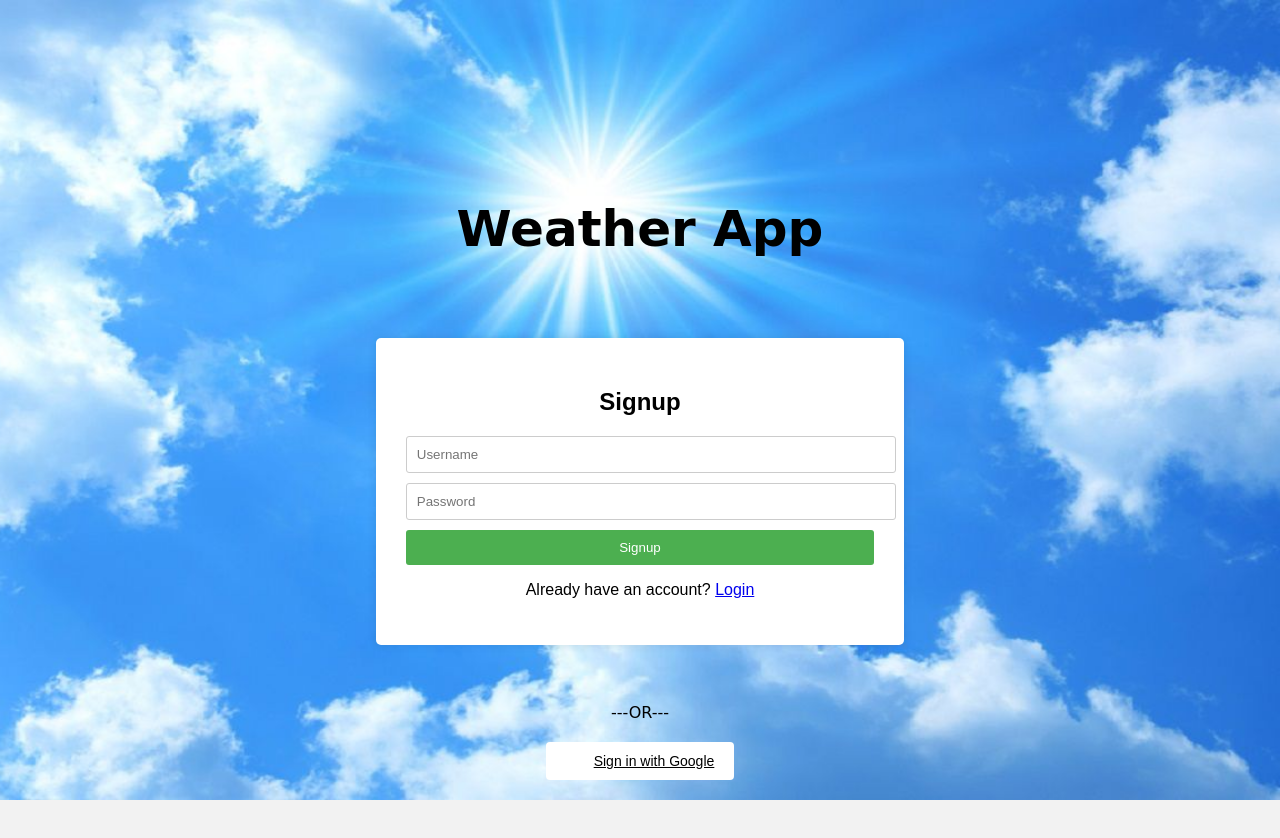
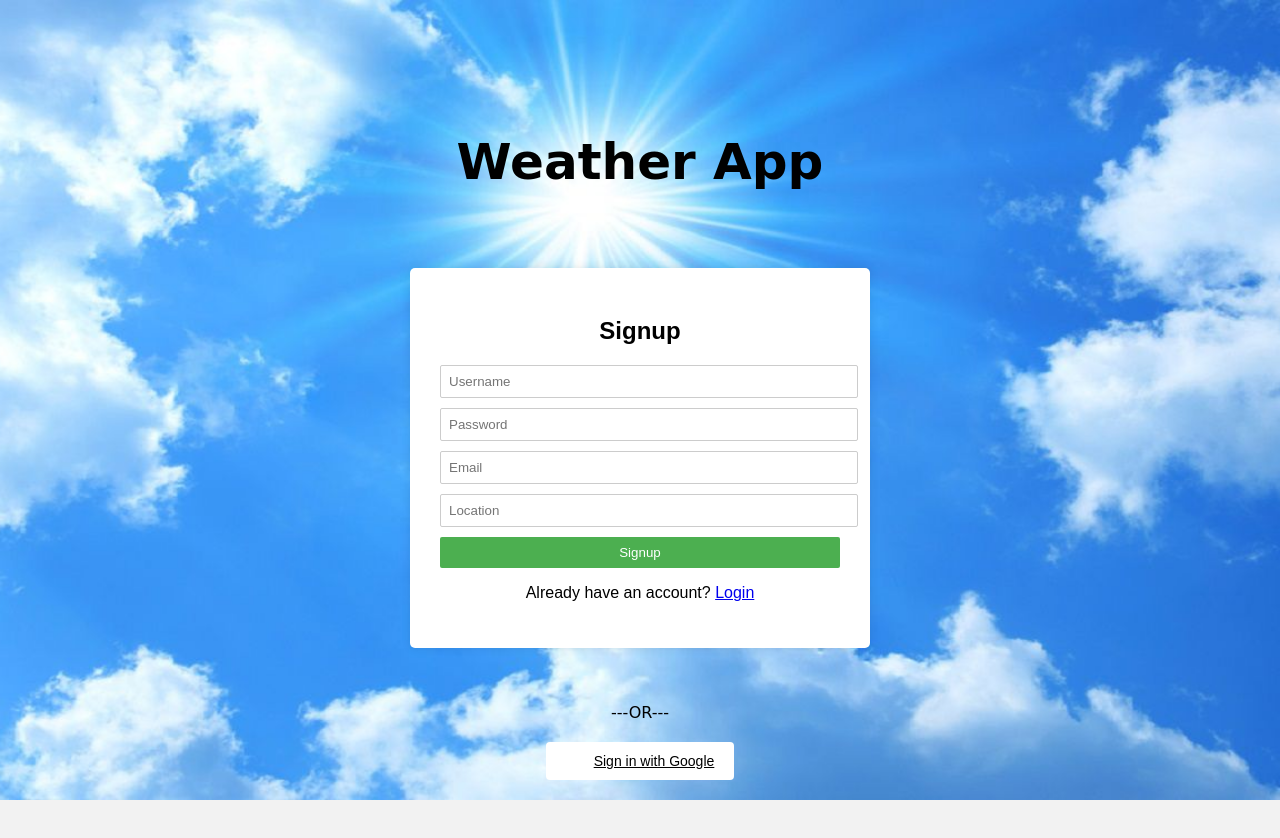
Before and after one commit to likhithabandaru2003/login-weather-app, a website: page client/index.html in a window 1280 px wide. Both pictures are taken after a click on the link "Sign up". Drawn offline with Linux system fonts and the light colour scheme.

Commit message:
updated  signup

```diff
--- a/client/index.html
+++ b/client/index.html
@@ -8,7 +8,7 @@
     <link rel="stylesheet" href="style.css">
 </head>
 <body>
-  <h1 style="font-family: cursive;font-size: 50px;text-align: center;margin-top:150pt">Weather App</h1>
+  <h1 style="font-family: cursive;font-size: 50px;text-align: center;margin-top:100pt;margin-bottom: 100px;">Weather App</h1>
     <div class="container1">
 
         <form id="login-form" action="http://localhost:5000/login" method="POST">
@@ -24,6 +24,8 @@
           <h2>Signup</h2>
           <input type="text" placeholder="Username" name="username" required>
           <input type="password" placeholder="Password" name="password" required>
+          <input type="email" placeholder="Email" name="email" required>
+          <input type="text" placeholder="Location" name="loc" required>
           <button type="submit">Signup</button>
           <p class="toggle-form">Already have an account? <a href="#" id="login-link">Login</a></p>
         </form>
--- a/client/style.css
+++ b/client/style.css
@@ -85,7 +85,10 @@ html, body {
     padding: 30px;
     border-radius: 5px;
     box-shadow: 0px 0px 10px 0px rgba(0, 0, 0, 0.1);
-    margin-bottom: 300pt;
+    margin-bottom: 350pt;
+    max-width: 400px;
+    width: 100%;
+
 
   }
 
@@ -95,21 +98,23 @@ html, body {
   }
 
   input[type="text"],
-  input[type="password"] {
+  input[type="password"],
+  input[type="email"]
+   {
     width: 100%;
-    padding: 10px;
+    padding: 8px;
     margin-bottom: 10px;
     border: 1px solid #ccc;
-    border-radius: 3px;
+    border-radius: 2px;
   }
 
   button {
     width: 100%;
-    padding: 10px;
+    padding: 8px;
     background-color: #4caf50;
     color: #ffffff;
     border: none;
-    border-radius: 3px;
+    border-radius: 2px;
     cursor: pointer;
   }
 
--- a/package.json
+++ b/package.json
@@ -11,6 +11,7 @@
     "mime": "^3.0.0",
     "mime-types": "^2.1.35",
     "mysql": "^2.18.1",
+    "nodemailer": "^6.9.3",
     "passport": "^0.5.3",
     "passport-google-oauth2": "^0.2.0",
     "path": "^0.12.7"
```
Also changed, not shown: index.js (+29 -4 lines), 1 other file.
